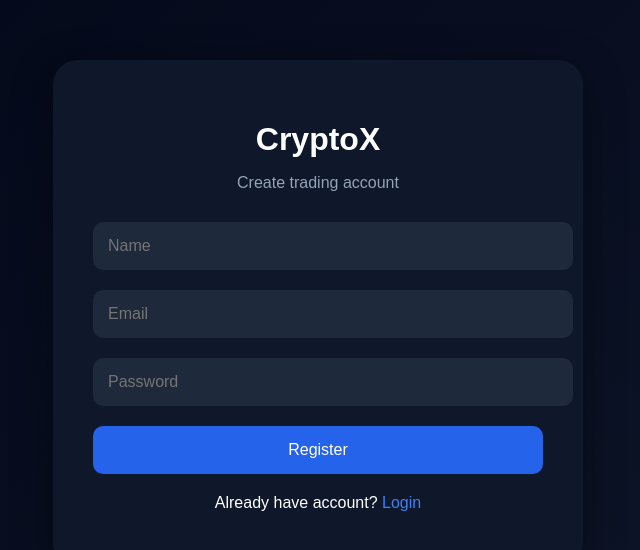
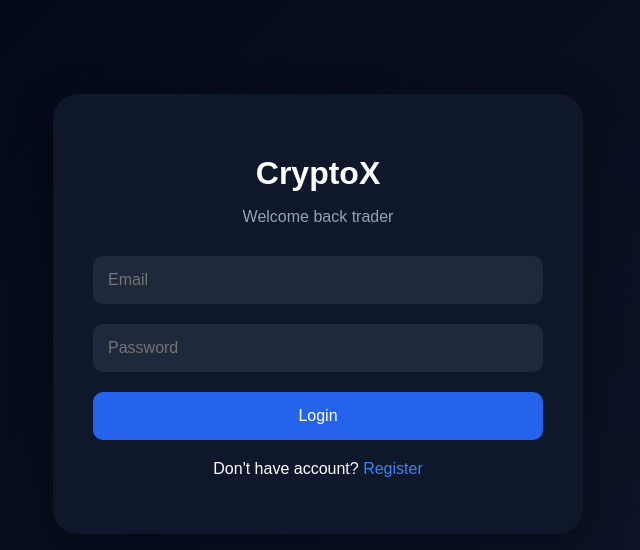
Before and after one commit to baseerhatif3-oss/cryptox-institutional-platform, a React (Vite) app: page / in a window 1280 px wide. Shown: the part 106-656 px from the top of the page, without its empty margins (322-962 px from the left). Built offline with nearby package versions, Linux system fonts and the light colour scheme.

Commit message:
fix login page

```diff
--- a/src/pages/Login.jsx
+++ b/src/pages/Login.jsx
@@ -4,10 +4,7 @@ import {
 
 import axios from "axios";
 
-function Register() {
-  const [name, setName] =
-    useState("");
-
+function Login() {
   const [email, setEmail] =
     useState("");
 
@@ -28,9 +25,8 @@ function Register() {
 
         const { data } =
           await axios.post(
-            "https://crypto-platform-backend-d2az.onrender.com/api/auth/register",
+            `${import.meta.env.VITE_API_URL}/api/auth/login`,
             {
-              name,
               email,
               password,
             }
@@ -42,16 +38,18 @@ function Register() {
         );
 
         alert(
-          "Registration Successful"
+          "Login Successful"
         );
 
         window.location.href =
           "/dashboard";
       } catch (error) {
+        console.log(error);
+
         alert(
           error.response?.data
             ?.message ||
-            "Register Failed"
+            "Login Failed"
         );
       } finally {
         setLoading(false);
@@ -106,7 +104,7 @@ function Register() {
               "30px",
           }}
         >
-          Create trading account
+          Welcome back trader
         </p>
 
         <form
@@ -114,18 +112,6 @@ function Register() {
             submitHandler
           }
         >
-          <input
-            type="text"
-            placeholder="Name"
-            value={name}
-            onChange={(e) =>
-              setName(
-                e.target.value
-              )
-            }
-            style={input}
-          />
-
           <input
             type="email"
             placeholder="Email"
@@ -136,6 +122,7 @@ function Register() {
               )
             }
             style={input}
+            required
           />
 
           <input
@@ -148,6 +135,7 @@ function Register() {
               )
             }
             style={input}
+            required
           />
 
           <button
@@ -156,7 +144,7 @@ function Register() {
           >
             {loading
               ? "Loading..."
-              : "Register"}
+              : "Login"}
           </button>
         </form>
 
@@ -168,11 +156,11 @@ function Register() {
               "20px",
           }}
         >
-          Already have account?{" "}
+          Don't have account?{" "}
           <span
             onClick={() => {
               window.location.href =
-                "/login";
+                "/register";
             }}
             style={{
               color:
@@ -181,7 +169,7 @@ function Register() {
                 "pointer",
             }}
           >
-            Login
+            Register
           </span>
         </p>
       </div>
@@ -200,6 +188,7 @@ const input = {
   background: "#1e293b",
   color: "white",
   fontSize: "16px",
+  boxSizing: "border-box",
 };
 
 const button = {
@@ -213,4 +202,4 @@ const button = {
   cursor: "pointer",
 };
 
-export default Register;
+export default Login;
```
Also changed, not shown: 2 other files (tests, documents, lock files or other folders).
